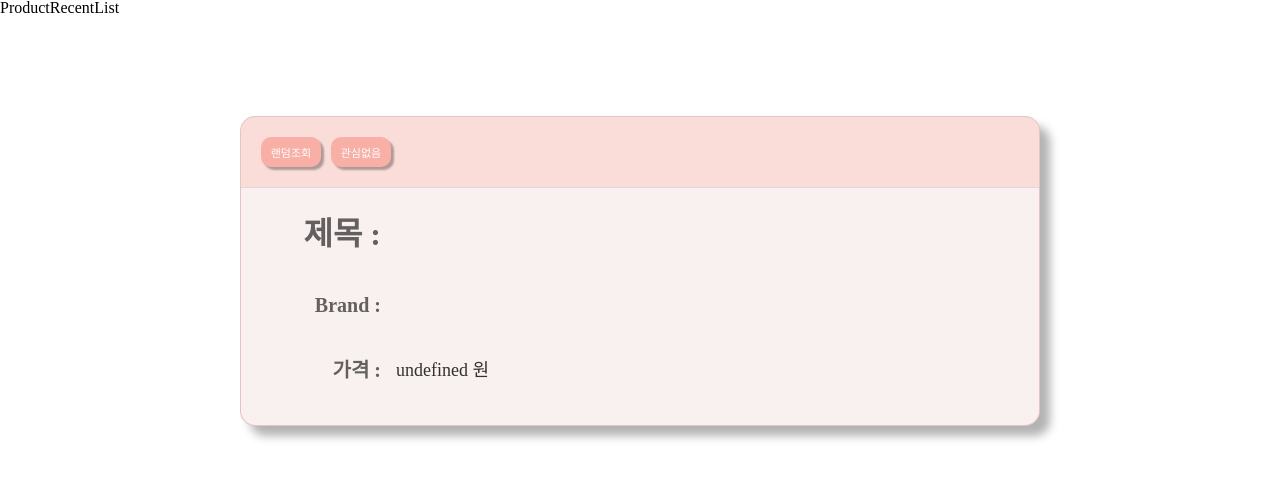
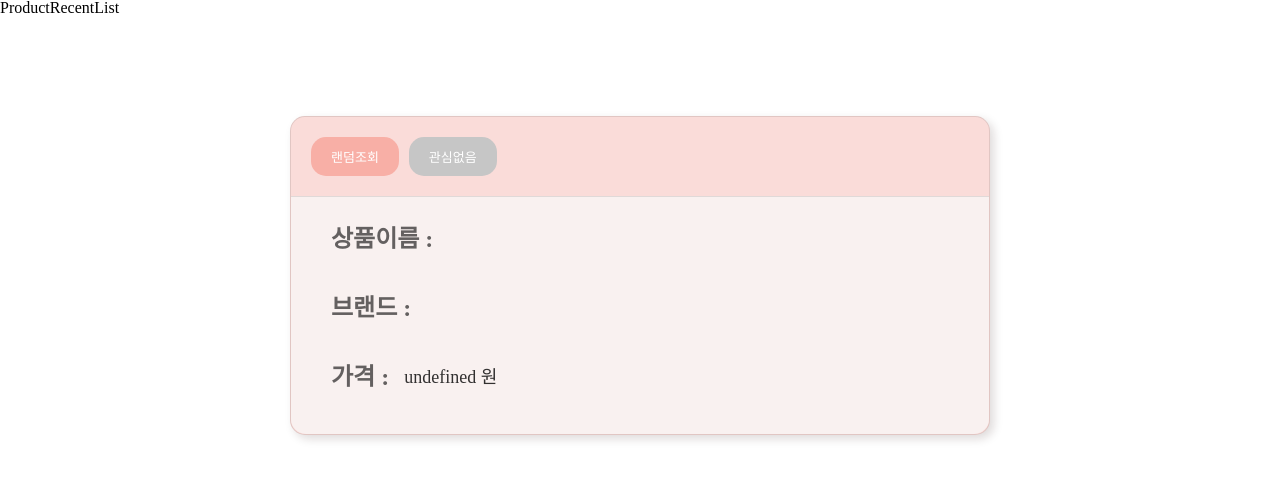
Before and after one commit to wantedAssignment/front-ta-2, a React (Create React App) app: page /product/1 in a window 1280 px wide. Shown: the top 480 px of the page. Built offline with nearby package versions, Linux system fonts and the light colour scheme.

Commit message:
Design : Detail 스타일 수정

```diff
--- /dev/null
+++ b/src/Routers/Detail/Detail.style.js
@@ -0,0 +1,81 @@
+import styled from 'styled-components';
+
+export const Wrapper = styled.div`
+  display: flex;
+  justify-content: center;
+  padding-top: 100px;
+`;
+
+export const Container = styled.div`
+  display: flex;
+  flex-direction: column;
+  align-items: center;
+  justify-content: center;
+  box-shadow: 4px 4px 10px rgba(37, 13, 13, 0.15);
+  width: 700px;
+  border: 1px solid rgba(0, 0, 0, 0.1);
+  border-radius: 15px;
+  background-color: #fadcd9;
+`;
+
+export const ButtonWrapper = styled.div`
+  width: 100%;
+  display: flex;
+  padding: 20px;
+`;
+
+export const Button = styled.button`
+  border: none;
+  color: white;
+  background-color: #f8afa6;
+  border-radius: 15px;
+  padding: 10px 20px;
+  margin-right: 10px;
+  font-size: 13px;
+  cursor: pointer;
+  transition: 0.5s;
+
+  &:hover {
+    background-color: #f39f94;
+  }
+
+  &:last-of-type {
+    background-color: #c6c6c6;
+    &:hover {
+      background-color: #b0b0b0;
+    }
+  }
+`;
+export const ItemWrapper = styled.div`
+  width: 100%;
+  border-top: 1px solid rgba(0, 0, 0, 0.1);
+  padding-left: 40px;
+  padding-top: 30px;
+  background-color: #f9f1f0;
+  border-bottom-right-radius: 15px;
+  border-bottom-left-radius: 15px;
+  font-size: 20px;
+
+  /* section:first-child {
+    font-size: 32px;
+  } */
+`;
+
+export const ItemSubWrapper = styled.section`
+  margin-bottom: 45px;
+  display: flex;
+  align-items: center;
+`;
+
+export const Item = styled.div`
+  margin-right: 15px;
+  font-weight: bold;
+  color: rgba(0, 0, 0, 0.6);
+  text-align: end;
+  font-size: 24px;
+`;
+
+export const Value = styled.span`
+  color: rgba(0, 0, 0, 0.8);
+  font-size: 18px;
+`;
--- a/src/Routers/Detail/DetailContainer.js
+++ b/src/Routers/Detail/DetailContainer.js
@@ -1,9 +1,9 @@
 import React from 'react';
 import DetailPresenter from './DetailPresenter';
 import { connect } from 'react-redux';
-import { setDislike } from '../../reducer'
+import { setDislike } from '../../reducer';
 
-const ITEM = ['제목', 'Brand', '가격'];
+const ITEM = ['상품이름', '브랜드', '가격'];
 
 class DetailContainer extends React.Component {
   state = {
@@ -15,11 +15,12 @@ class DetailContainer extends React.Component {
   readRandom = () => {
     const MAX = this.state.dataArr.length;
     let newID = String(Math.floor(Math.random() * MAX) + 1);
-    while ( newID === this.state.id
-      || this.props.result[Number(newID) - 1].liked === false
+    while (
+      newID === this.state.id ||
+      this.props.result[Number(newID) - 1].liked === false
     ) {
       newID = String(Math.floor(Math.random() * MAX) + 1);
-    };
+    }
     this.setState({
       id: newID,
     });
@@ -31,7 +32,7 @@ class DetailContainer extends React.Component {
       ...this.props.result[Number(this.state.id) - 1],
       liked: false,
     };
-    this.props.setDislike(newDataArr)
+    this.props.setDislike(newDataArr);
     this.readRandom();
   };
 
@@ -40,18 +41,18 @@ class DetailContainer extends React.Component {
       dataArr: this.props.result,
       data: this.props.result[Number(this.state.id) - 1],
     });
-  };
+  }
 
   componentDidUpdate(_, prev) {
     if (this.state.id !== prev.id) {
       this.setState({
         data: this.props.result[Number(this.state.id) - 1],
       });
-    };
-  };
+    }
+  }
 
   render() {
-    console.log(this.state.id)
+    console.log(this.state.id);
     return (
       <DetailPresenter
         data={this.state.data}
@@ -60,14 +61,14 @@ class DetailContainer extends React.Component {
         setDislike={this.setDislike}
       />
     );
-  };
-};
+  }
+}
 
-const mapStateToProps = state => ({
+const mapStateToProps = (state) => ({
   result: state.data,
 });
 
-const mapDispatchToProps = dispatch => ({
+const mapDispatchToProps = (dispatch) => ({
   setDislike: (state) => dispatch(setDislike(state)),
 });
 
--- a/src/Routers/Detail/DetailPresenter.js
+++ b/src/Routers/Detail/DetailPresenter.js
@@ -1,5 +1,14 @@
 import React from 'react';
-import styled from 'styled-components';
+import {
+  Value,
+  Item,
+  ItemSubWrapper,
+  ItemWrapper,
+  Button,
+  ButtonWrapper,
+  Container,
+  Wrapper,
+} from './Detail.style';
 
 const HomePresenter = ({ data, ITEM, readRandom, setDislike }) => {
   return (
@@ -10,7 +19,7 @@ const HomePresenter = ({ data, ITEM, readRandom, setDislike }) => {
           <Button onClick={setDislike}>관심없음</Button>
         </ButtonWrapper>
         <ItemWrapper>
-          {ITEM.map((v, i) =>(
+          {ITEM.map((v, i) => (
             <ItemSubWrapper key={i}>
               <Item>{v} :</Item>
               <Value>{i === 0 && data?.title}</Value>
@@ -25,67 +34,3 @@ const HomePresenter = ({ data, ITEM, readRandom, setDislike }) => {
 };
 
 export default HomePresenter;
-
-const Wrapper = styled.div`
-  display: flex;
-  justify-content: center;
-  padding-top: 100px;
-`;
-const Container = styled.div`
-  display: flex;
-  flex-direction: column;
-  align-items: center;
-  justify-content: center;
-  box-shadow: 10px 10px 10px rgba(0,0,0,0.3);
-  width: 800px;
-  border: 1px solid rgba(0,0,0,0.1);
-  border-radius: 15px;
-  background-color: #FADCD9;
-`;
-const ButtonWrapper = styled.div`
-  width: 100%;
-  display: flex;
-  padding: 20px;
-`;
-const Button = styled.button`
-  border: none;
-  color: white;
-  background-color: #F8AFA6;
-  border-radius: 10px;
-  width: 60px;
-  height: 30px;
-  margin-right: 10px;
-  font-size: 11px;
-  box-shadow: 3px 3px 2px rgba(0,0,0,0.3);
-  cursor: pointer;
-`;
-const ItemWrapper = styled.div`
-  width: 100%;
-  border-top: 1px solid rgba(0,0,0,0.1);
-  padding-left: 40px;
-  padding-top: 30px;
-  background-color: #F9F1F0;
-  border-bottom-right-radius: 15px;
-  border-bottom-left-radius: 15px;
-  font-size: 20px;
-
-  section:first-child {
-    font-size: 32px;
-  }
-`;
-const ItemSubWrapper = styled.section`
-  margin-bottom: 45px;
-  display: flex;
-  align-items: center;
-`;
-const Item = styled.div`
-  margin-right: 15px;
-  font-weight: bold;
-  color: rgba(0,0,0,0.6);
-  width: 100px;
-  text-align: end;
-`;
-const Value = styled.span`
-  color: rgba(0,0,0,0.8);
-  font-size: 18px;
-`;
```
